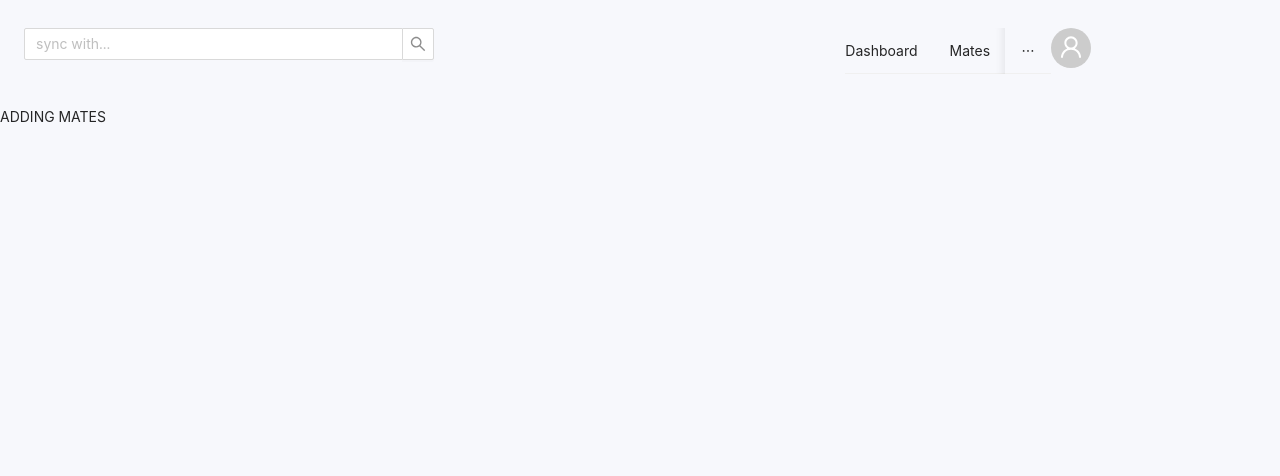
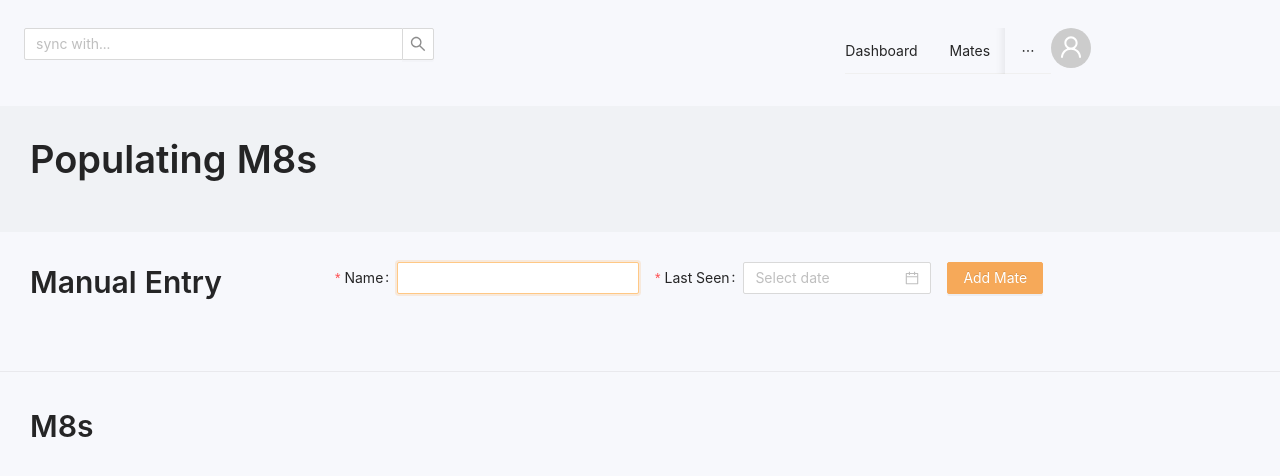
Before and after one commit to SyncM8/syncm8, a React (Create React App) app in the folder client/: page /add-mates in a window 1280 px wide. Shown: the top 476 px of the page. Built offline with nearby package versions, Linux system fonts and the light colour scheme.

Commit message:
add basic adding functionality

```diff
--- a/client/craco.config.js
+++ b/client/craco.config.js
@@ -10,7 +10,8 @@ module.exports = {
             modifyVars: {
               "@primary-color": "#F6A959",
               "@success-color": "#59A6F6",
-              "body-background": "#F7F8FC",
+              "@body-background": "#F7F8FC",
+              "@header-background": "#F0F2F5",
             },
             javascriptEnabled: true,
           },
--- /dev/null
+++ b/client/src/components/AddMates/AddMateCard.tsx
@@ -0,0 +1,33 @@
+import {
+  DeleteOutlined,
+  EllipsisOutlined,
+  UserOutlined,
+} from "@ant-design/icons";
+import { Avatar, Card } from "antd";
+import React, { FC } from "react";
+
+import { AddMateType } from "../types";
+
+type AddMateCardProps = {
+  mate: AddMateType;
+  removeMate: (mate: AddMateType) => void;
+};
+
+const { Meta } = Card;
+
+const AddMateCard: FC<AddMateCardProps> = ({ mate, removeMate }) => (
+  <Card
+    actions={[
+      <DeleteOutlined key="delete" onClick={() => removeMate(mate)} />,
+      <EllipsisOutlined key="ellipsis" />,
+    ]}
+  >
+    <Meta
+      avatar={<Avatar size="small" icon={<UserOutlined />} />}
+      title={mate.name}
+      description={`Last Synced: ${mate.lastSynced.toLocaleDateString()}`}
+    />
+  </Card>
+);
+
+export default AddMateCard;
--- a/client/src/components/AddMates/AddMatesPage.tsx
+++ b/client/src/components/AddMates/AddMatesPage.tsx
@@ -1,5 +1,93 @@
-import React, { FC } from "react";
+import {
+  Button,
+  Col,
+  DatePicker,
+  Divider,
+  Form,
+  Input,
+  Row,
+  Typography,
+} from "antd";
+import React, { FC, useState } from "react";
 
-const AddMatesPage: FC = () => <>ADDING MATES</>;
+import { AddMateFormType, AddMateType } from "../types";
+import AddMateCard from "./AddMateCard";
+
+const { Title } = Typography;
+
+const AddMatesPage: FC = () => {
+  const [form] = Form.useForm();
+  const [mates, setMates] = useState<AddMateType[]>([]);
+
+  const onAddMate = ({ name, lastSeen }: AddMateFormType) => {
+    const ts = new Date().getTime();
+    setMates((prevArray) => [
+      ...prevArray,
+      { name, lastSynced: lastSeen.toDate(), ts },
+    ]);
+    form.resetFields();
+  };
+
+  const removeMate = (mate: AddMateType) => {
+    setMates((mateArr) =>
+      mateArr.filter(
+        (m8) =>
+          !(
+            m8.name === mate.name &&
+            m8.lastSynced === mate.lastSynced &&
+            m8.ts === mate.ts
+          )
+      )
+    );
+  };
+
+  const cards = mates.map((mate) => (
+    <Col span={6} key={mate.ts}>
+      <AddMateCard mate={mate} removeMate={removeMate} />
+    </Col>
+  ));
+
+  return (
+    <>
+      <Row style={{ backgroundColor: "#F0F2F5", padding: "30px" }}>
+        <Col>
+          <Title>Populating M8s</Title>
+        </Col>
+      </Row>
+      <Row style={{ padding: "30px" }}>
+        <Col span={6}>
+          <Title level={2}>Manual Entry</Title>
+        </Col>
+
+        <Col>
+          <Form layout="inline" form={form} onFinish={onAddMate}>
+            <Form.Item label="Name" name="name" rules={[{ required: true }]}>
+              <Input autoFocus />
+            </Form.Item>
+            <Form.Item
+              label="Last Seen"
+              name="lastSeen"
+              rules={[{ required: true }]}
+            >
+              <DatePicker />
+            </Form.Item>
+            <Form.Item>
+              <Button type="primary" htmlType="submit">
+                Add Mate
+              </Button>
+            </Form.Item>
+          </Form>
+        </Col>
+      </Row>
+
+      <Divider />
+
+      <Row style={{ padding: "10px 30px" }}>
+        <Title level={2}>M8s</Title>
+      </Row>
+      <Row>{cards}</Row>
+    </>
+  );
+};
 
 export default AddMatesPage;
--- /dev/null
+++ b/client/src/components/types.ts
@@ -0,0 +1,12 @@
+import { Moment } from "moment";
+
+export type AddMateFormType = {
+  name: string;
+  lastSeen: Moment;
+};
+
+export type AddMateType = {
+  name: string;
+  lastSynced: Date;
+  ts: number;
+};
```
Also changed, not shown: client/src/library/DatePicker.tsx (added, +14 -0 lines).
